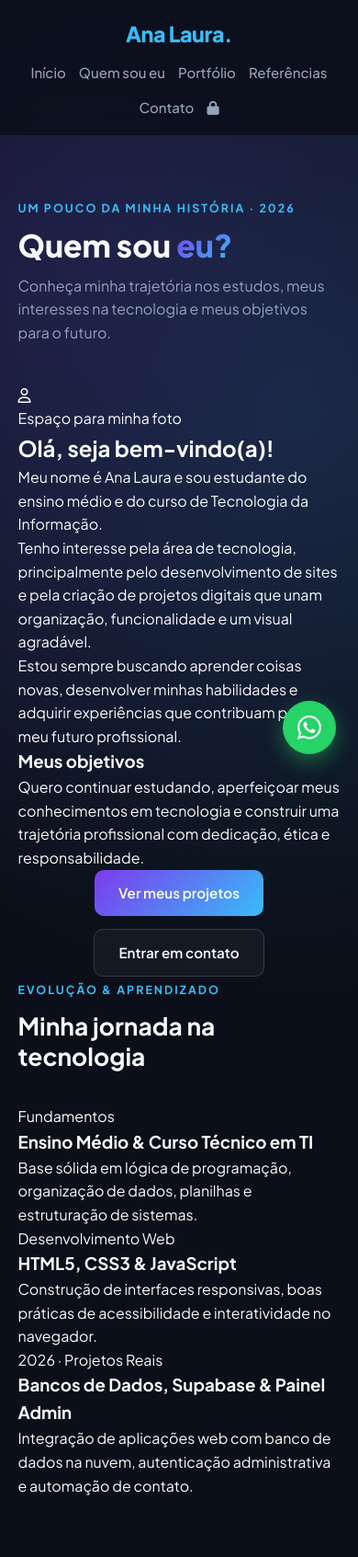
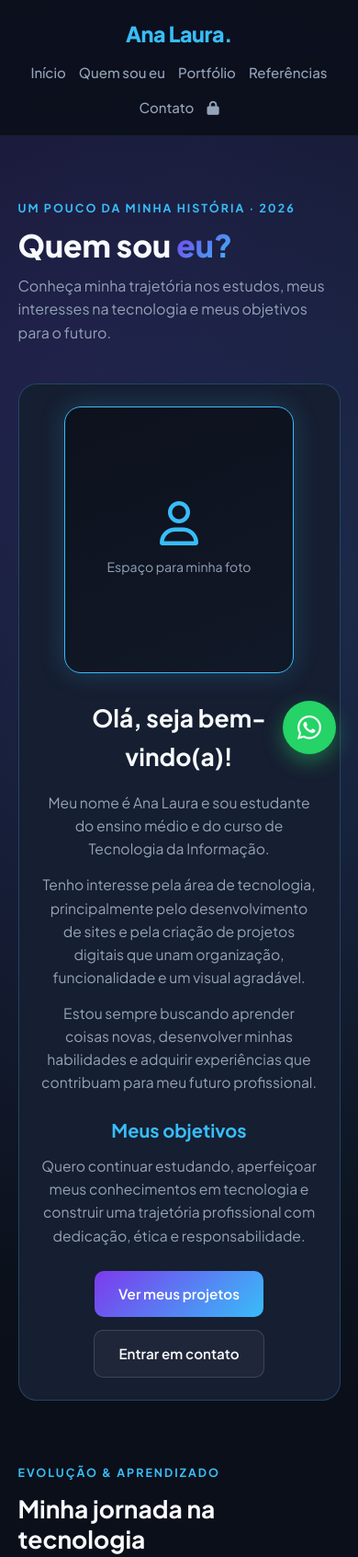
Before and after one commit to analaurateleslopes/portfolio, a plain HTML site: page quemsoueu.html in a window 390 px wide. Shown: the top 1693 px of the page at 92% size. Drawn offline with nearby package versions, Linux system fonts and the light colour scheme.

Commit message:
Update style.css

```diff
--- a/style.css
+++ b/style.css
@@ -199,7 +199,7 @@ body {
     transform: translateY(-2px);
 }
 
-/* MOLDURA DA FOTO */
+/* MOLDURA DA FOTO (HOME) */
 .foto-placeholder {
     width: 320px;
     height: 360px;
@@ -236,7 +236,7 @@ body {
     border-radius: 16px;
 }
 
-/* SEÇÕES GERAIS */
+/* SEÇÕES GERAIS (HOME) */
 .sobre-home,
 .habilidades,
 .projetos-home,
@@ -298,11 +298,15 @@ body {
     background: var(--cartao-hover);
 }
 
-/* PROJETOS */
-.projetos-grid {
+/* PROJETOS (HOME E VITRINE) */
+.projetos-grid,
+.projetos {
     display: grid;
     grid-template-columns: repeat(auto-fit, minmax(280px, 1fr));
     gap: 24px;
+}
+
+.projetos-grid {
     margin-bottom: 36px;
 }
 
@@ -332,6 +336,15 @@ body {
     margin-bottom: 16px;
     color: var(--ciano);
     font-size: 2rem;
+    overflow: hidden;
+}
+
+.projeto-imagem img {
+    width: 100%;
+    height: 100%;
+    object-fit: cover;
+    border-radius: 11px;
+    display: block;
 }
 
 .tag-projeto {
@@ -342,6 +355,7 @@ body {
     margin-bottom: 6px;
 }
 
+.projeto-card h2,
 .projeto-card h3 {
     font-size: 1.2rem;
     margin-bottom: 8px;
@@ -350,6 +364,20 @@ body {
 .projeto-card p {
     color: var(--texto);
     font-size: 0.92rem;
+}
+
+.stack-projeto {
+    color: var(--ciano);
+    font-weight: 600;
+    font-size: 0.84rem;
+    margin-top: auto;
+    padding-top: 14px;
+}
+
+.botao-projeto {
+    margin-top: auto;
+    padding: 10px 18px;
+    font-size: 0.88rem;
 }
 
 /* REFERÊNCIAS 2026 */
@@ -509,6 +537,160 @@ body {
     color: var(--ciano);
 }
 
+/* PÁGINAS INTERNAS (PORTFÓLIO E QUEM SOU EU) */
+.pagina {
+    padding: 64px 0 84px;
+    min-height: 75vh;
+}
+
+.titulo-pagina {
+    margin-bottom: 42px;
+}
+
+.titulo-pagina .subtitulo {
+    display: inline-block;
+    color: var(--ciano);
+    font-size: 0.78rem;
+    font-weight: 700;
+    letter-spacing: 2px;
+    text-transform: uppercase;
+    margin-bottom: 10px;
+}
+
+.titulo-pagina h1 {
+    font-size: clamp(2.1rem, 4.5vw, 3rem);
+    font-weight: 800;
+    line-height: 1.15;
+    margin-bottom: 12px;
+}
+
+.titulo-pagina h1 span {
+    background: var(--gradiente);
+    -webkit-background-clip: text;
+    background-clip: text;
+    -webkit-text-fill-color: transparent;
+}
+
+.titulo-pagina p {
+    color: var(--texto);
+    max-width: 680px;
+}
+
+/* QUEM SOU EU */
+.sobre-conteudo {
+    display: flex;
+    align-items: flex-start;
+    gap: 48px;
+    background: var(--cartao);
+    border: 1px solid var(--borda);
+    border-radius: 20px;
+    padding: 36px;
+}
+
+.sobre-foto {
+    width: 300px;
+    height: 360px;
+    border-radius: 18px;
+    border: 1.5px solid var(--ciano);
+    background: linear-gradient(160deg, rgba(11, 15, 25, 0.85), rgba(17, 24, 39, 0.95));
+    box-shadow: var(--sombra-neon);
+    display: flex;
+    flex-direction: column;
+    align-items: center;
+    justify-content: center;
+    color: var(--texto);
+    overflow: hidden;
+    flex-shrink: 0;
+    text-align: center;
+    padding: 16px;
+}
+
+.sobre-foto i {
+    font-size: 3rem;
+    color: var(--ciano);
+    margin-bottom: 12px;
+}
+
+.sobre-foto p {
+    font-size: 0.88rem;
+}
+
+.sobre-foto img {
+    width: 100%;
+    height: 100%;
+    object-fit: cover;
+    border-radius: 14px;
+    display: block;
+}
+
+.sobre-texto h2 {
+    font-size: 1.65rem;
+    font-weight: 700;
+    margin-bottom: 16px;
+    color: var(--titulo);
+}
+
+.sobre-texto h3 {
+    font-size: 1.25rem;
+    font-weight: 700;
+    margin: 24px 0 10px;
+    color: var(--ciano);
+}
+
+.sobre-texto p {
+    color: var(--texto);
+    margin-bottom: 14px;
+    font-size: 0.98rem;
+}
+
+.sobre-texto .botoes-inicio {
+    margin-top: 26px;
+}
+
+/* JORNADA / FORMAÇÃO */
+.jornada-secao {
+    margin-top: 64px;
+}
+
+.jornada-grid {
+    display: grid;
+    grid-template-columns: repeat(auto-fit, minmax(260px, 1fr));
+    gap: 22px;
+}
+
+.jornada-card {
+    background: var(--cartao);
+    border: 1px solid rgba(255, 255, 255, 0.07);
+    border-radius: 16px;
+    padding: 24px;
+    transition: transform 0.2s ease, border-color 0.2s ease;
+}
+
+.jornada-card:hover {
+    transform: translateY(-4px);
+    border-color: var(--ciano);
+}
+
+.jornada-ano {
+    display: inline-block;
+    font-size: 0.76rem;
+    font-weight: 700;
+    text-transform: uppercase;
+    letter-spacing: 1.2px;
+    color: var(--ciano);
+    margin-bottom: 8px;
+}
+
+.jornada-card h3 {
+    font-size: 1.12rem;
+    margin-bottom: 8px;
+}
+
+.jornada-card p {
+    color: var(--texto);
+    font-size: 0.92rem;
+}
+
 /* RODAPÉ E WHATSAPP */
 .rodape {
     padding: 26px 0;
@@ -563,6 +745,19 @@ body {
         height: 300px;
     }
 
+    .sobre-conteudo {
+        flex-direction: column;
+        align-items: center;
+        text-align: center;
+        padding: 24px;
+        gap: 28px;
+    }
+
+    .sobre-foto {
+        width: 250px;
+        height: 290px;
+    }
+
     .form-contato {
         grid-template-columns: 1fr;
         padding: 22px;
@@ -578,74 +773,3 @@ body {
         gap: 14px;
     }
 }
-/* PÁGINAS INTERNAS & VITRINE DE PROJETOS */
-.pagina {
-    padding: 64px 0 84px;
-    min-height: 75vh;
-}
-
-.titulo-pagina {
-    margin-bottom: 42px;
-}
-
-.titulo-pagina .subtitulo {
-    display: inline-block;
-    color: var(--ciano);
-    font-size: 0.78rem;
-    font-weight: 700;
-    letter-spacing: 2px;
-    text-transform: uppercase;
-    margin-bottom: 10px;
-}
-
-.titulo-pagina h1 {
-    font-size: clamp(2.1rem, 4.5vw, 3rem);
-    font-weight: 800;
-    line-height: 1.15;
-    margin-bottom: 12px;
-}
-
-.titulo-pagina h1 span {
-    background: var(--gradiente);
-    -webkit-background-clip: text;
-    background-clip: text;
-    -webkit-text-fill-color: transparent;
-}
-
-.titulo-pagina p {
-    color: var(--texto);
-    max-width: 680px;
-}
-
-.projetos {
-    display: grid;
-    grid-template-columns: repeat(auto-fit, minmax(280px, 1fr));
-    gap: 24px;
-}
-
-.projeto-card h2 {
-    font-size: 1.2rem;
-    margin-bottom: 8px;
-}
-
-.projeto-imagem img {
-    width: 100%;
-    height: 100%;
-    object-fit: cover;
-    border-radius: 11px;
-    display: block;
-}
-
-.stack-projeto {
-    color: var(--ciano);
-    font-weight: 600;
-    font-size: 0.84rem;
-    margin-top: auto;
-    padding-top: 12px;
-}
-
-.botao-projeto {
-    margin-top: auto;
-    padding: 10px 18px;
-    font-size: 0.88rem;
-}
```
